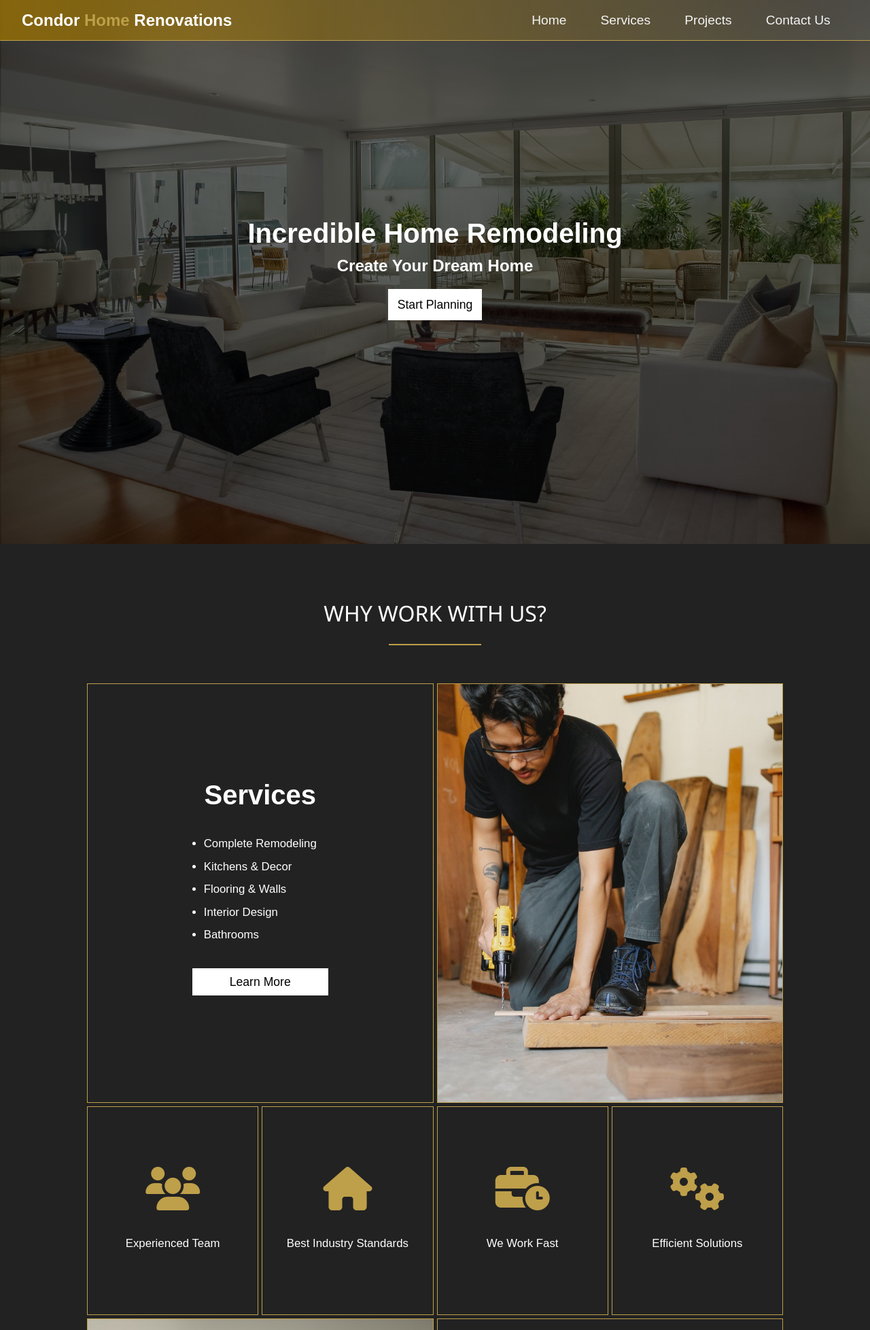
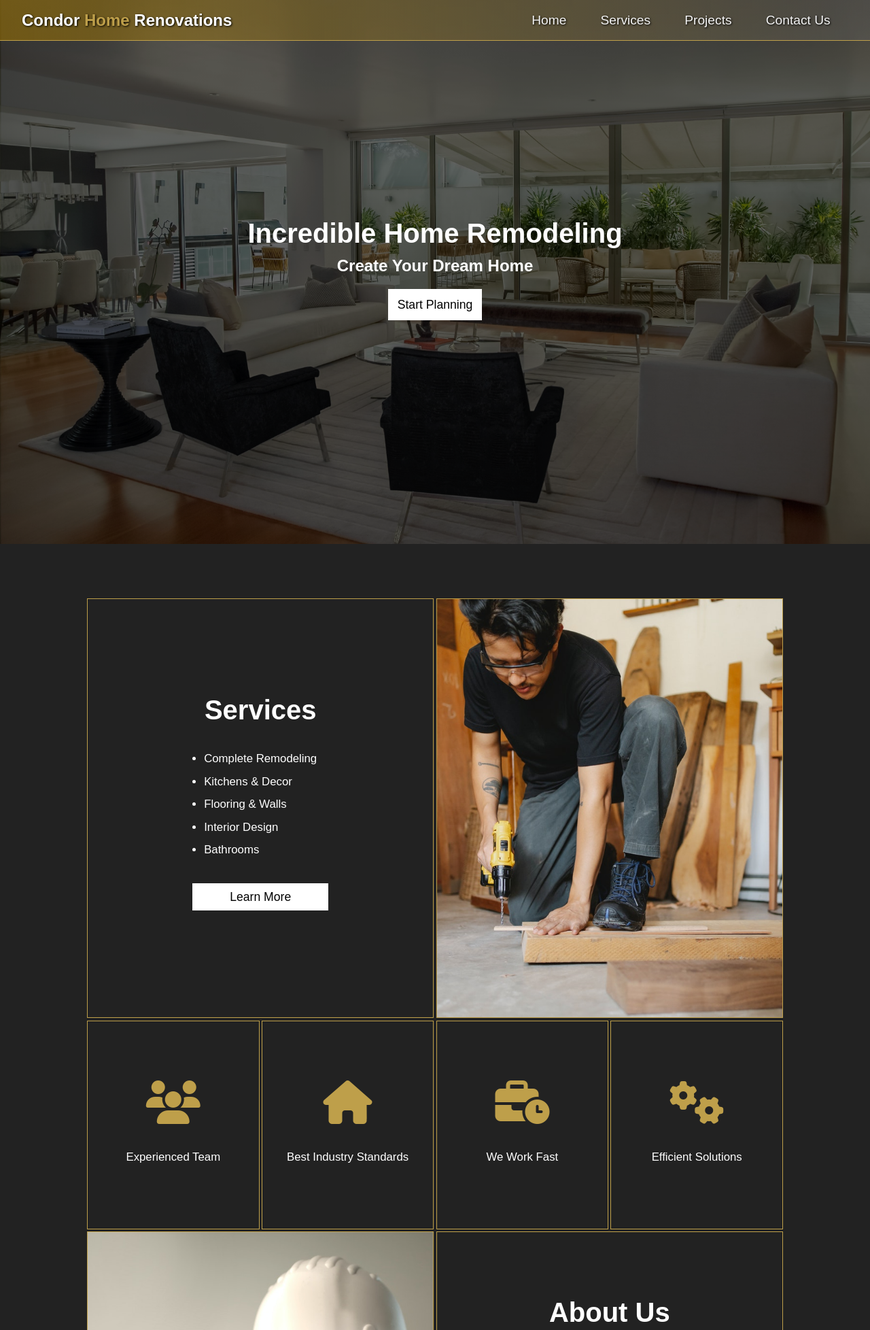
Before and after one commit to AndrewJacobVlietstra/home-renovation-project, a plain HTML site: page index.html in a window 1280 px wide. Shown: the top 1956 px of the page at 68% size. Drawn offline with Linux system fonts and the light colour scheme.

Commit message:
Various styling changes

```diff
--- a/index.html
+++ b/index.html
@@ -32,7 +32,6 @@
         <main>
 
             <section id="services" class="services section-padding">
-                <h1 class="section-heading">Why work with us?</h1>
                 <div class="container services-grid-container">
                     <div class="grid-item-1 grid-item">
                         <h1 class="l-heading">Services</h1>
--- a/resources/css/style.css
+++ b/resources/css/style.css
@@ -8,6 +8,7 @@
 :root {
     --primary-color: #222;
     --secondary-color: rgb(190, 159, 74);
+    --button-color: rgb(168, 137, 50);
 }
 
 html {scroll-behavior: smooth;}
@@ -54,15 +55,15 @@ ul {
     font-size: 2.0rem;
     font-weight: 100;
     text-transform: uppercase;
+
 }
 .section-heading::after {
     display: block;
     content: '';
-    width: 8.5rem;
+    width: 7rem;
     height: 2px;
     background-color: var(--secondary-color);
     margin: 1.5rem auto 3.5rem auto;
-
 }
 
 .gold-span {
@@ -92,7 +93,7 @@ ul {
 }
 
 .btn:hover {
-    background: var(--secondary-color);
+    background: var(--button-color);
     color: #fff;
 }
 
@@ -101,7 +102,7 @@ ul {
 /* Header Section */
 
 .main-header {
-    background-image: linear-gradient(rgba(0,0,0,0.60), rgba(0, 0, 0, 0.6)), url('../images/landing-page-min.jpg');
+    background-image: linear-gradient(rgba(0,0,0,0.6), rgba(0, 0, 0, 0.6)), url('../images/landing-page-min.jpg');
     background-position: center;
     background-repeat: no-repeat;
     background-size: cover;
@@ -115,13 +116,14 @@ ul {
     justify-content: space-between;
     align-items: center;
     padding: 1rem 2rem;
-    background: linear-gradient(to right, rgba(161, 118, 0, 0.75), rgba(107, 107, 107, 0.3));
+    background: linear-gradient(to right, rgba(161, 118, 0, 0.55), rgba(107, 107, 107, 0.3));
     border-bottom: 1px solid var(--secondary-color);
     height: 60px;
     position: fixed;
     top: 0;
     left: 0;
     width: 100%;
+    text-shadow: 1px 1px 3px #000;
 
 }
 
@@ -216,14 +218,16 @@ ul {
     "grid-item-7 grid-item-7 grid-item-8 grid-item-8";
     justify-items: center;
     align-items: center;
-    grid-gap: 5px;
+    grid-gap: 0.2rem;
 
 }
 
 .services i {
     margin-bottom: 1rem;
     color: var(--secondary-color);
+    transition: all 0.3s;
 }
+.services i:hover {color: rgb(255, 206, 71);}
 
 .services h1,
 .services h2,
```
